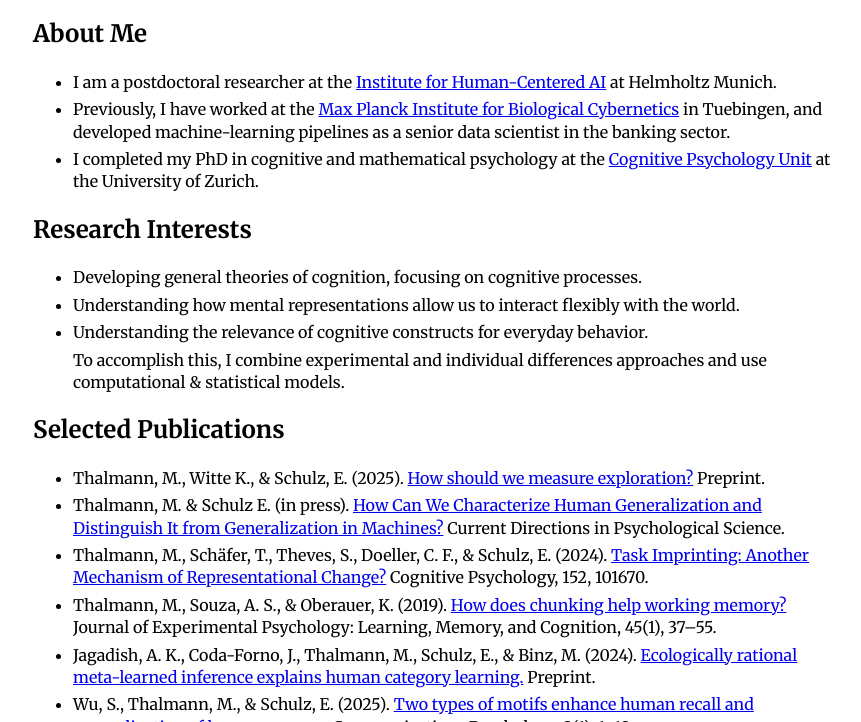
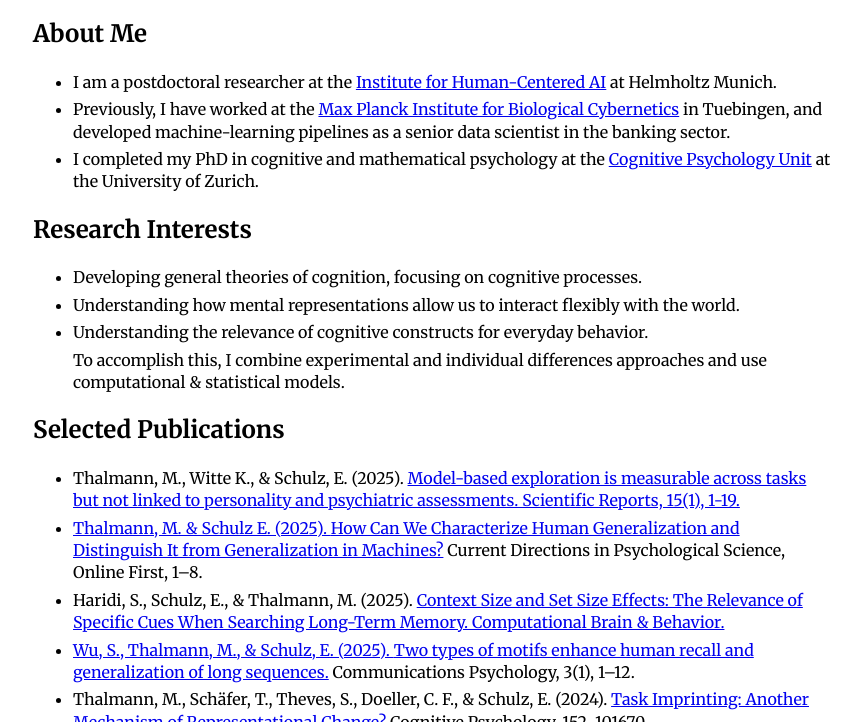
Before and after one commit to MirkoTh/MirkoTh.github.io, a plain HTML site: page index.html in a window 1280 px wide. Shown: the part 230-952 px from the top of the page, without its empty margins (207-1068 px from the left). Drawn offline with Linux system fonts and the light colour scheme.

Commit message:
update publications

```diff
--- a/index.html
+++ b/index.html
@@ -95,12 +95,14 @@
     <section>
         <h2>Selected Publications</h2>
         <ul class="reference-list">
-            <li>Thalmann, M., Witte K., & Schulz, E. (2025). <a href="https://osf.io/preprints/psyarxiv/tzuey_v1">How should we measure exploration?</a> Preprint.</li>
-            <li>Thalmann, M. & Schulz E. (in press). <a href="https://osf.io/preprints/psyarxiv/k6ect_v3">How Can We Characterize Human Generalization and Distinguish It from Generalization in Machines?</a> Current Directions in Psychological Science.</li>
+            <li>Thalmann, M., Witte K., & Schulz, E. (2025). <a href="https://doi.org/10.1038/s41598-025-09152-2">Model-based exploration is measurable across tasks but not linked to personality and psychiatric assessments. Scientific Reports, 15(1), 1-19.</li>
+            <li>Thalmann, M. & Schulz E. (2025). <a href="https://doi.org/10.1177/09637214251336212">How Can We Characterize Human Generalization and Distinguish It from Generalization in Machines?</a> Current Directions in Psychological Science, Online First, 1–8.</li>
+            <li>Haridi, S., Schulz, E., & Thalmann, M. (2025). <a href="https://doi.org/10.1007/s42113-025-00255-7">Context Size and Set Size Effects: The Relevance of Specific Cues When Searching Long-Term Memory. Computational Brain & Behavior.</li>
+            <li>Wu, S., Thalmann, M., & Schulz, E. (2025). <a href="https://doi.org/10.1038/s44271-024-00180-8">Two types of motifs enhance human recall and generalization of long sequences.</a> Communications Psychology, 3(1), 1–12.</li>
             <li>Thalmann, M., Schäfer, T., Theves, S., Doeller, C. F., & Schulz, E. (2024). <a href="https://www.sciencedirect.com/science/article/pii/S0010028524000410?via%3Dihub">Task Imprinting: Another Mechanism of Representational Change?</a> Cognitive Psychology, 152, 101670.</li>
+            <li>Jagadish, A. K., Coda-Forno, J., Thalmann, M., Schulz, E., & Binz, M. (2024). <a href="https://arxiv.org/pdf/2402.01821">Ecologically rational meta-learned inference explains human category learning.</a> Preprint.</li>
             <li>Thalmann, M., Souza, A. S., & Oberauer, K. (2019). <a href="https://psycnet.apa.org/record/2018-18179-001?casa_token=ymU-Y05Omn4AAAAA:6wGcQOgbuX77uPFmdm6ZwQDdJ_Ec8biL336gVPxp8m2B6E5Wp_BzgaxIwmWDj3gGmBbBXjEa-uHC4dVSLDVP">How does chunking help working memory?</a> Journal of Experimental Psychology: Learning, Memory, and Cognition, 45(1), 37–55.</li>
-            <li>Jagadish, A. K., Coda-Forno, J., Thalmann, M., Schulz, E., & Binz, M. (2024). <a href="https://arxiv.org/pdf/2402.01821">Ecologically rational meta-learned inference explains human category learning.</a> Preprint.</li>
-            <li>Wu, S., Thalmann, M., & Schulz, E. (2025). <a href="https://doi.org/10.1038/s44271-024-00180-8">Two types of motifs enhance human recall and generalization of long sequences.</a> Communications Psychology, 3(1), 1–12.</li>
+
         </ul>
     </section>
 
```
Also changed, not shown: 1 other file.
